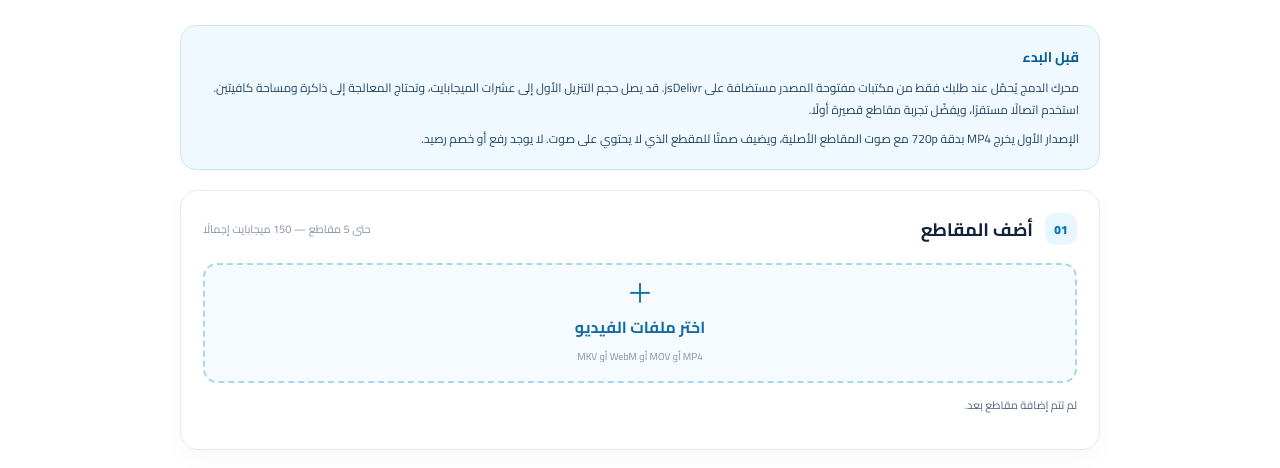
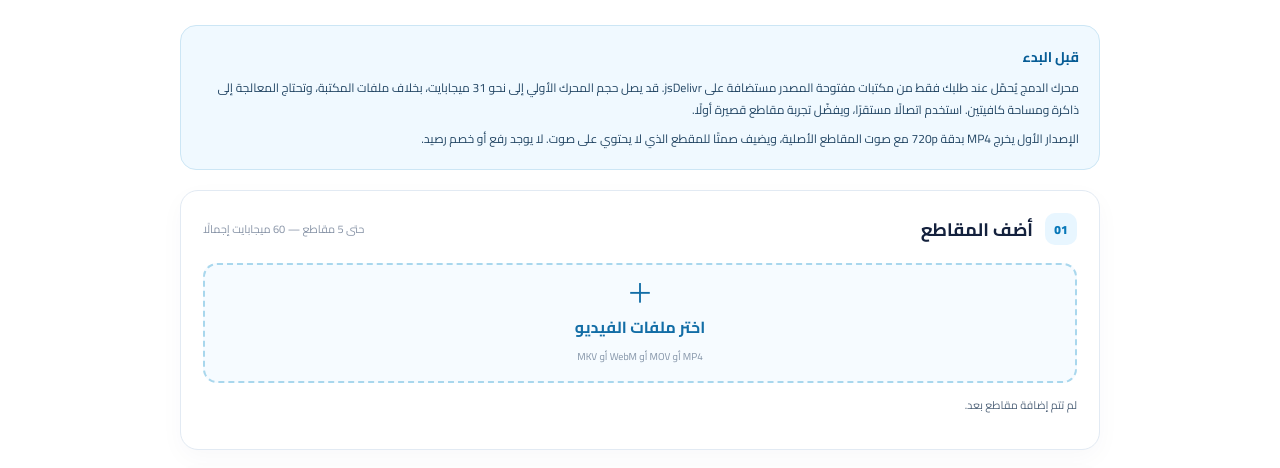
Before and after one commit to mohamed21fathey-prog/kawkab-alcartoon-, a plain HTML site: page video-editor.html in a window 1280 px wide. Shown: the part 293-761 px from the top of the page. Drawn offline with Linux system fonts and the light colour scheme.

Commit message:
Tighten local merge memory limits and clarify FFmpeg licensing

```diff
--- a/video-editor.html
+++ b/video-editor.html
@@ -25,11 +25,11 @@
   </section>
   <section class="editor-notice" role="note">
     <strong>قبل البدء</strong>
-    <p>محرك الدمج يُحمّل عند طلبك فقط من مكتبات مفتوحة المصدر مستضافة على jsDelivr. قد يصل حجم التنزيل الأول إلى عشرات الميجابايت، وتحتاج المعالجة إلى ذاكرة ومساحة كافيتين. استخدم اتصالًا مستقرًا، ويفضّل تجربة مقاطع قصيرة أولًا.</p>
+    <p>محرك الدمج يُحمّل عند طلبك فقط من مكتبات مفتوحة المصدر مستضافة على jsDelivr. قد يصل حجم المحرك الأولي إلى نحو 31 ميجابايت، بخلاف ملفات المكتبة، وتحتاج المعالجة إلى ذاكرة ومساحة كافيتين. استخدم اتصالًا مستقرًا، ويفضّل تجربة مقاطع قصيرة أولًا.</p>
     <p>الإصدار الأول يخرج MP4 بدقة 720p مع صوت المقاطع الأصلية، ويضيف صمتًا للمقطع الذي لا يحتوي على صوت. لا يوجد رفع أو خصم رصيد.</p>
   </section>
   <section class="editor-panel">
-    <div class="editor-panel-head"><div><span class="step-number">01</span><h2>أضف المقاطع</h2></div><span class="editor-muted">حتى 5 مقاطع — 150 ميجابايت إجمالًا</span></div>
+    <div class="editor-panel-head"><div><span class="step-number">01</span><h2>أضف المقاطع</h2></div><span class="editor-muted">حتى 5 مقاطع — 60 ميجابايت إجمالًا</span></div>
     <label class="file-picker" for="video-files"><span aria-hidden="true">＋</span><strong>اختر ملفات الفيديو</strong><small>MP4 أو MOV أو WebM أو MKV</small></label>
     <input id="video-files" type="file" accept="video/mp4,video/quicktime,video/webm,video/x-matroska,.mp4,.mov,.webm,.mkv" multiple hidden>
     <div id="file-summary" class="file-summary" aria-live="polite">لم تتم إضافة مقاطع بعد.</div>
```
